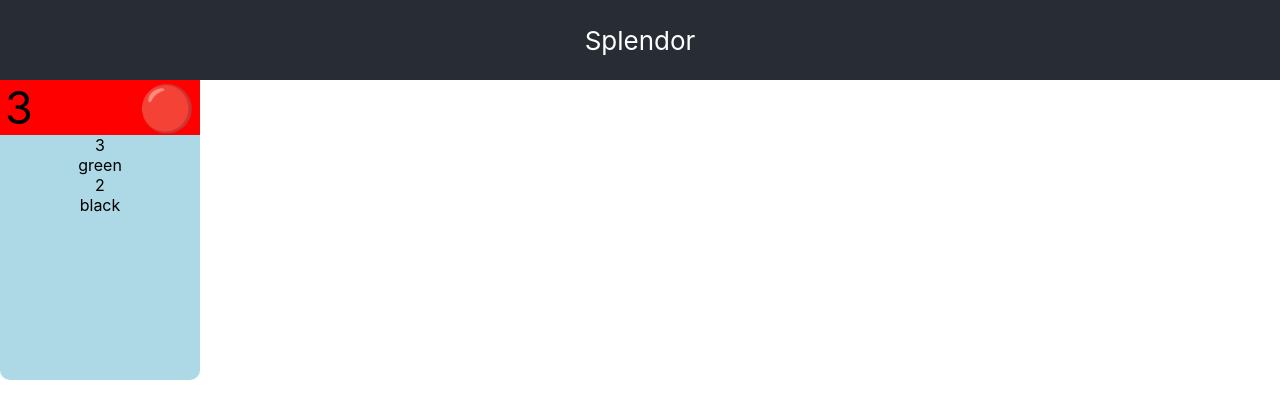
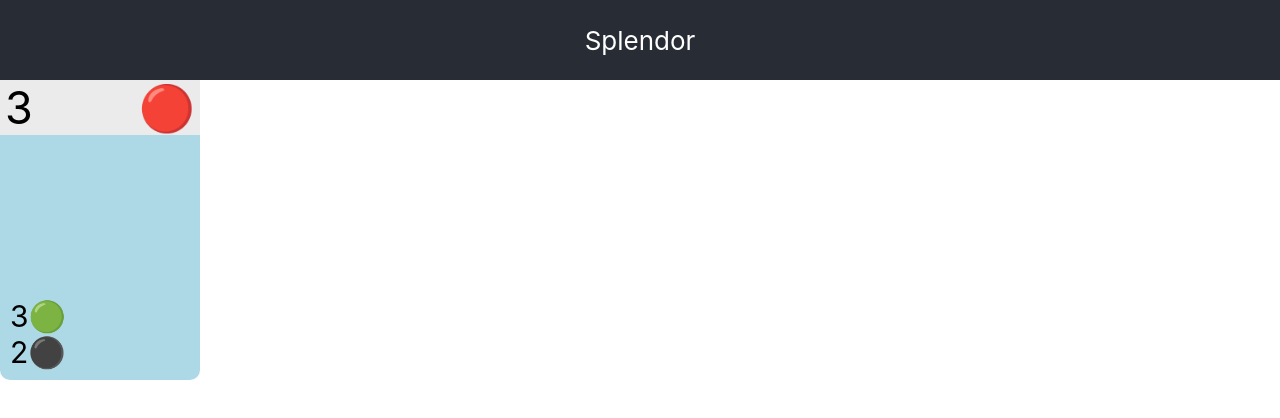
Before and after one commit to ndw001/Splendor, a React (Create React App) app: page / in a window 1280 px wide. Shown: the top 418 px of the page. Built offline with nearby package versions, Linux system fonts and the light colour scheme.

Commit message:
format card cleaner and add some sample cards

```diff
--- a/src/Board.js
+++ b/src/Board.js
@@ -12,6 +12,23 @@
   - Color circle and cost, gem next to it
 
   */
+
+  // sample deck of tier 1 cards
+  // points, gem, cost
+  const sampleDeck = [
+    { points: 0, gem: "red", cost: [{ quantity: 3, gem: "green" }] },
+    { points: 0, gem: "blue", cost: [{ quantity: 3, gem: "black" }] },
+    {
+      points: 0,
+      gem: "black",
+      cost: [
+        { quantity: 2, gem: "white" },
+        { quantity: 1, gem: "blue" },
+      ],
+    },
+    { points: 0, gem: "red", cost: [{ quantity: 3, gem: "white" }] },
+    { points: 1, gem: "green", cost: [{ quantity: 4, gem: "blue" }] },
+  ];
 
   return (
     <div className="Board">
--- a/src/Card.css
+++ b/src/Card.css
@@ -3,12 +3,13 @@
   width: 200px;
   background-color: lightblue;
   border-radius: 10px;
+  position: relative;
 }
 
 .header {
   display: flex;
   justify-content: space-between;
-  background-color: red;
+  background-color: rgb(235, 235, 235);
 }
 
 .Points {
@@ -22,3 +23,10 @@
   font-size: 45px;
   padding-right: 5px;
 }
+
+.bottom {
+  position: absolute;
+  bottom: 0;
+  left: 0;
+  margin: 10px;
+}
--- /dev/null
+++ b/src/Cost.css
@@ -0,0 +1,11 @@
+.cost {
+  display: flex;
+}
+
+.quantity {
+  font-size: 30px;
+}
+
+.gem {
+  font-size: 30px;
+}
--- a/src/Cost.js
+++ b/src/Cost.js
@@ -1,7 +1,17 @@
+import "./Cost.css";
+
 function Cost(props) {
   console.log("this is props.costs", props.costs);
 
   // useEffect
+
+  const tempGemLibrary = {
+    red: "🔴",
+    green: "🟢",
+    blue: "🔵",
+    black: "⚫",
+    white: "⚪",
+  };
 
   return (
     <div className="Cost">
@@ -9,7 +19,7 @@
         return (
           <div className="cost">
             <div className="quantity">{cost.quantity}</div>
-            <div className="gem">{cost.gem}</div>
+            <div className="gem">{tempGemLibrary[cost.gem]}</div>
           </div>
         );
       })}
```
